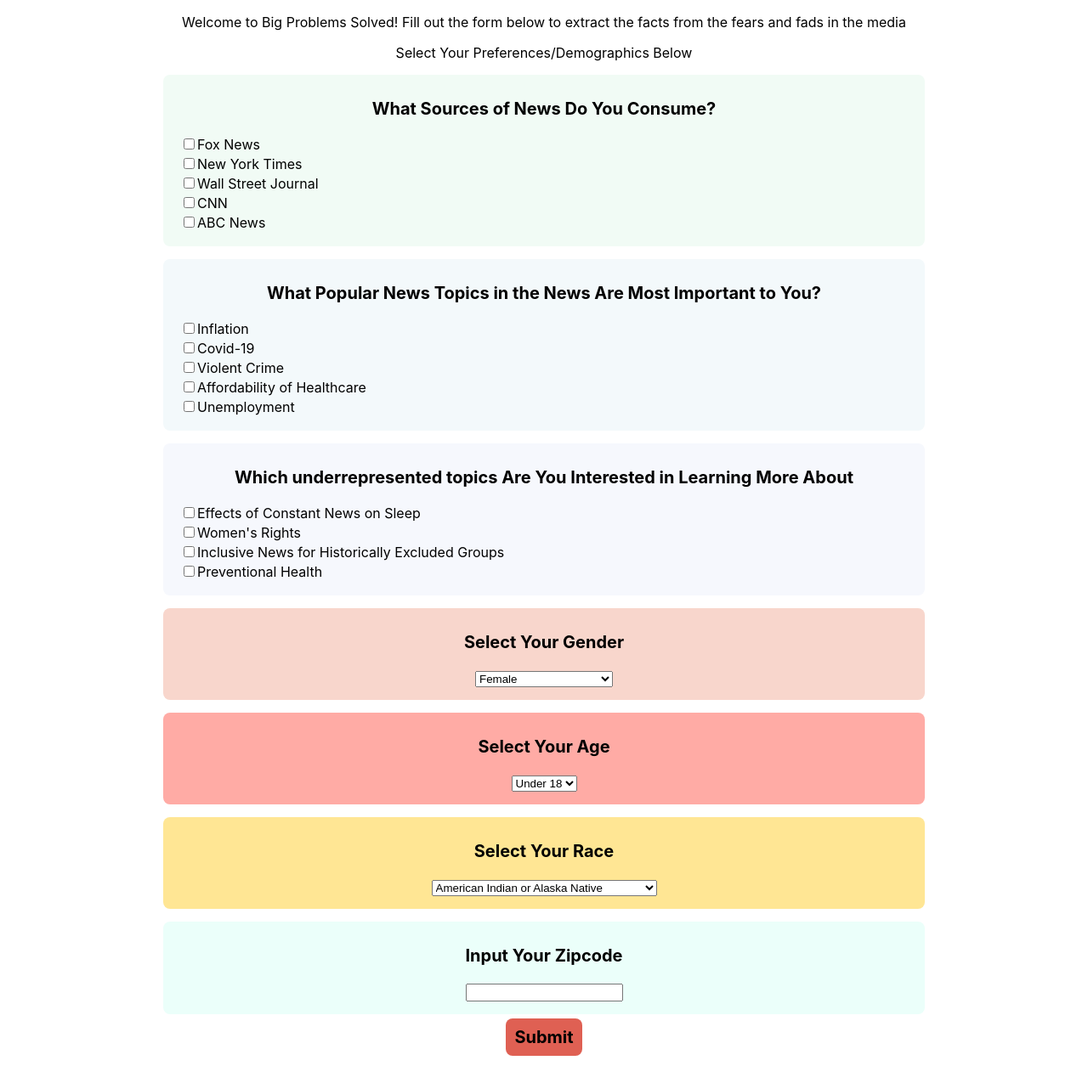
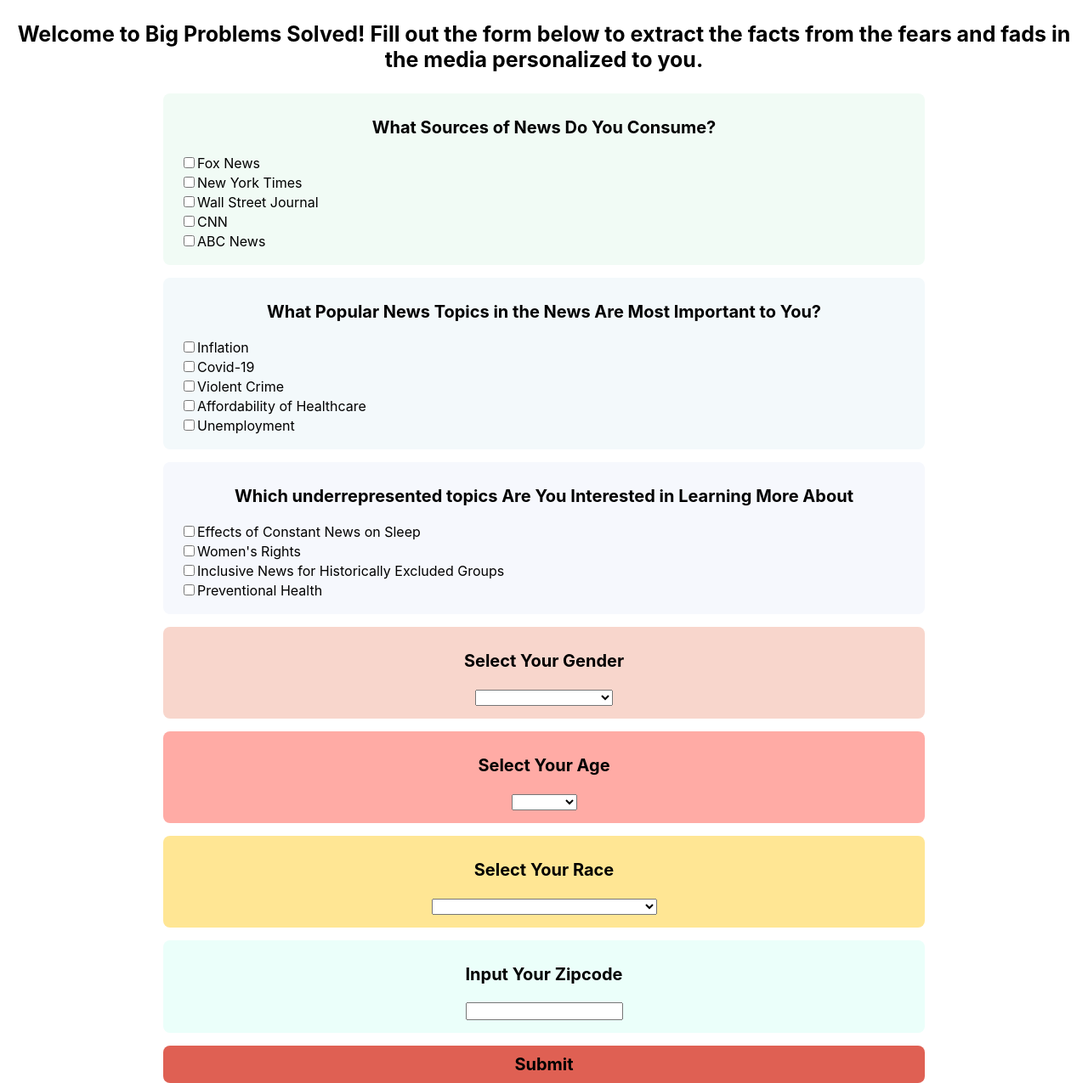
Before and after one commit to isabella-designs/bigproblemssolved, a React (Create React App) app: page / in a window 1280 px wide. Shown: the whole page at 85% size. Before the commit the page ends 1243 px from the top, so only its background shows below. Built offline with nearby package versions, Linux system fonts and the light colour scheme.

Commit message:
styling more

```diff
--- a/src/pages/Overview.css
+++ b/src/pages/Overview.css
@@ -28,3 +28,14 @@
     text-align: center;
     background-color: #618AF2;
 }
+
+
+.topics {
+    background-color: white;
+    width: fit-content;
+    margin: auto;
+    padding: 19px;
+    border-top-right-radius: 20px;
+    border-top-left-radius: 20px;
+
+}
--- a/src/pages/Overview.js
+++ b/src/pages/Overview.js
@@ -32,6 +32,7 @@
                     </div>
                 ))}
             </div>
+            <div class = "topics">
             <h1> Most Popular and Accurate News This Week</h1>
             <div>
                 <button name="disease" onClick = {onClick}>Disease</button>
@@ -43,6 +44,7 @@
              <SpecificNewsTopics name = {clickedButton} onClose = {onClose}>
              </SpecificNewsTopics>
             }
+            </div>
             <Footer>
 
             </Footer>
--- a/src/pages/Welcome.css
+++ b/src/pages/Welcome.css
@@ -67,12 +67,20 @@
     text-decoration-line: none;
     padding-top: 10px;
     padding-bottom: 10px;
-    padding-left: 10px;
-    padding-right: 10px;
     font-size: 20px;
     background-color: #DF6053;
     border-radius: 8px;
     margin: auto;
     border: none;
     font-weight: bold;
+    display: flex;
+    justify-content: center;
+    align-items: center;
 }
+
+.bigHead {
+    font-weight: bold;
+    font-size: 25px;
+    padding-left: 20px;
+    padding-right: 20px;
+}
--- a/src/pages/Welcome.js
+++ b/src/pages/Welcome.js
@@ -11,7 +11,7 @@
     const undercoverNewsTopics = ["Effects of Constant News on Sleep", "Women's Rights", "Inclusive News for Historically Excluded Groups", "Preventional Health"]
     const genderOptions = ["Female", "Male", "Other/Prefer Not to Say"]
     const raceOptions = ["American Indian or Alaska Native", "Asian", "Black or African American", "Native Hawaiian or Other Pacific Islander", "White", "Prefer Not to Say"]
-    const ageOptions = ["Under 18", "18-24"]
+    const ageOptions = ["Under 18", "18-24", "25-35", "36-45", "46-55", "55+"]
 
     //import global state
     const [globalState, updateGlobalState] = useGlobalState()
@@ -31,8 +31,9 @@
     const handleChange = (event) => {
         const value = event.target.value;
         setZipcode(value)
-        setZipCodeValid(isUSAZipCode(value))
-        setFormValid(true)
+        const validZipcode = isUSAZipCode(value)
+        setZipCodeValid(validZipcode)
+        setFormValid(validZipcode)
     }
 
     //handles check box changes to news types consumed
@@ -93,6 +94,7 @@
 
     //checks entered zip code against accepted regex
     const isUSAZipCode = (str) => {
+        console.log(/^\d{5}(-\d{4})?$/.test(str))
         return /^\d{5}(-\d{4})?$/.test(str);
     }
 
@@ -133,9 +135,8 @@
 
     return (
         <div className="AppMobile">
-            <p> Welcome to Big Problems Solved! Fill out the form below to extract the facts from the fears and fads in the media </p>
+            <p class = "bigHead"> Welcome to Big Problems Solved! Fill out the form below to extract the facts from the fears and fads in the media personalized to you. </p>
             <div className="CheckBox">
-                <p> Select Your Preferences/Demographics Below</p>
                 <div class = "check-box newsSourceConsumption">
                     <p class = "heading1"> What Sources of News Do You Consume?</p>
                     {newsTypes.map((item, index) => (
@@ -167,6 +168,7 @@
             <div className="select-container gender">
                 <p class = "heading1"> Select Your Gender </p>
                 <select onChange={handleGenderChange}>
+                <option disabled selected value> </option>
                     {genderOptions.map((option, index) => (
                         <option value={option}>{option}</option>
                     ))}
@@ -175,6 +177,7 @@
             <div className="select-container age">
                 <p class = "heading1"> Select Your Age </p>
                 <select onChange={handleAgeChange}>
+                <option disabled selected value> </option>
                     {ageOptions.map((option, index) => (
                         <option value={option}>{option}</option>
                     ))}
@@ -183,6 +186,7 @@
             <div className="select-container race">
                 <p class = "heading1"> Select Your Race </p>
                 <select onChange={handleRaceChange}>
+                <option disabled selected value></option>
                     {raceOptions.map((option, index) => (
                         <option value={option}>{option}</option>
                     ))}
@@ -196,6 +200,7 @@
             <Link className="SubmitButton" type="submit" onClick = {onSubmit} to={formValid ? '/Home' : '#'}>
                 Submit
             </Link>
+            {console.log(formValid)}
         </div>
     );
 }
```
